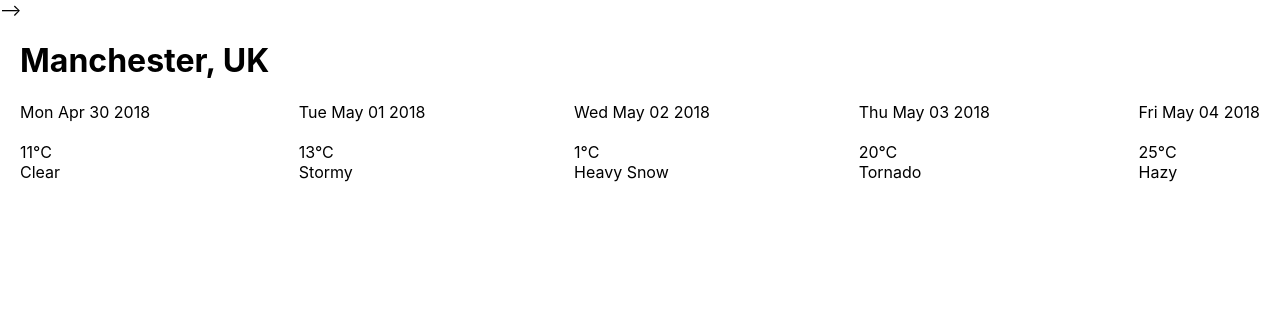
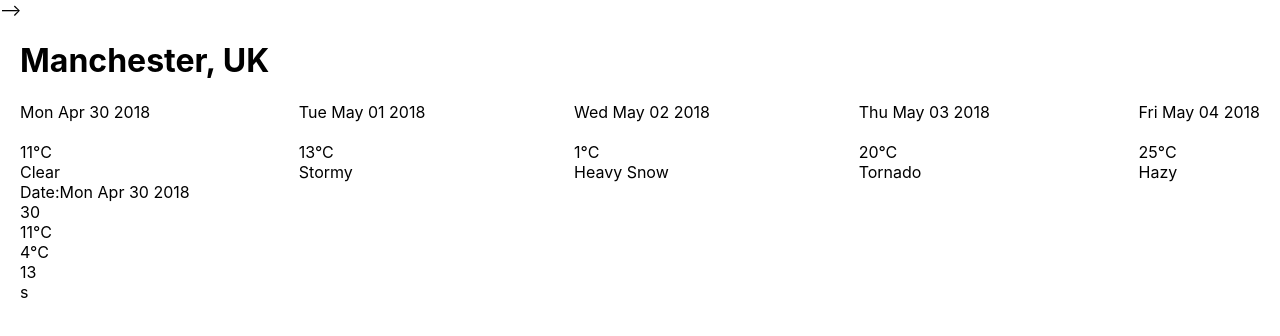
Before and after one commit to BenSymons/newweather-app, a React (Create React App) app: page / in a window 1280 px wide. Shown: the top 336 px of the page. Built offline with nearby package versions, Linux system fonts and the light colour scheme; some icons are missing.

Commit message:
new Forecast Details component created and useState imported in App.js,Forecast Details component rendered in App with the first date available in the forecasts array

```diff
--- a/src/components/App.js
+++ b/src/components/App.js
@@ -3,15 +3,23 @@ import "../styles/App.css";
 import PropTypes from "prop-types";
 import LocationDetails from "./LocationDetails";
 import ForecastSummaries from "./ForecastSummaries";
-/* App takes 2 props,LocationDetails will have (location) and ForecastSummaries takes another prop (predictions) */
+import ForecastDetails from "./ForecastDetails";
+import { useState } from "react";
+
+/* App takes 2 props from index.js location and predictions,LocationDetails is taking 2 props city and country and ForecastSummaries takes another prop forecasts */
 function App({ location, predictions }) {
+  const [selectedDate, setSelectedDate] = useState(predictions[0].date);
+
+
   /* {city,country}= location
-  which is the prop name that App is passing down which is also the data forecast.forecasts
+  location is the prop name that App is taking from index.js and it does contain city and country,
+  predictions which is the prop that App is taking from index.js is = forecast.forecasts which is the array containing the forecats.
   */
   return (
     <div className="weather-app">
       <LocationDetails city={location.city} country={location.country} />
       <ForecastSummaries forecasts={predictions} />
+      <ForecastDetails forecast={predictions[0]} />
     </div>
   );
 }
@@ -25,6 +33,11 @@ App.propTypes = {
         max: PropTypes.number,
         min: PropTypes.number,
       }),
+      humidity: PropTypes.number,
+      wind: PropTypes.shape({
+        direction: PropTypes.string,
+        speed: PropTypes.number,
+      }),
     })
   ).isRequired,
   location: PropTypes.shape({
```
